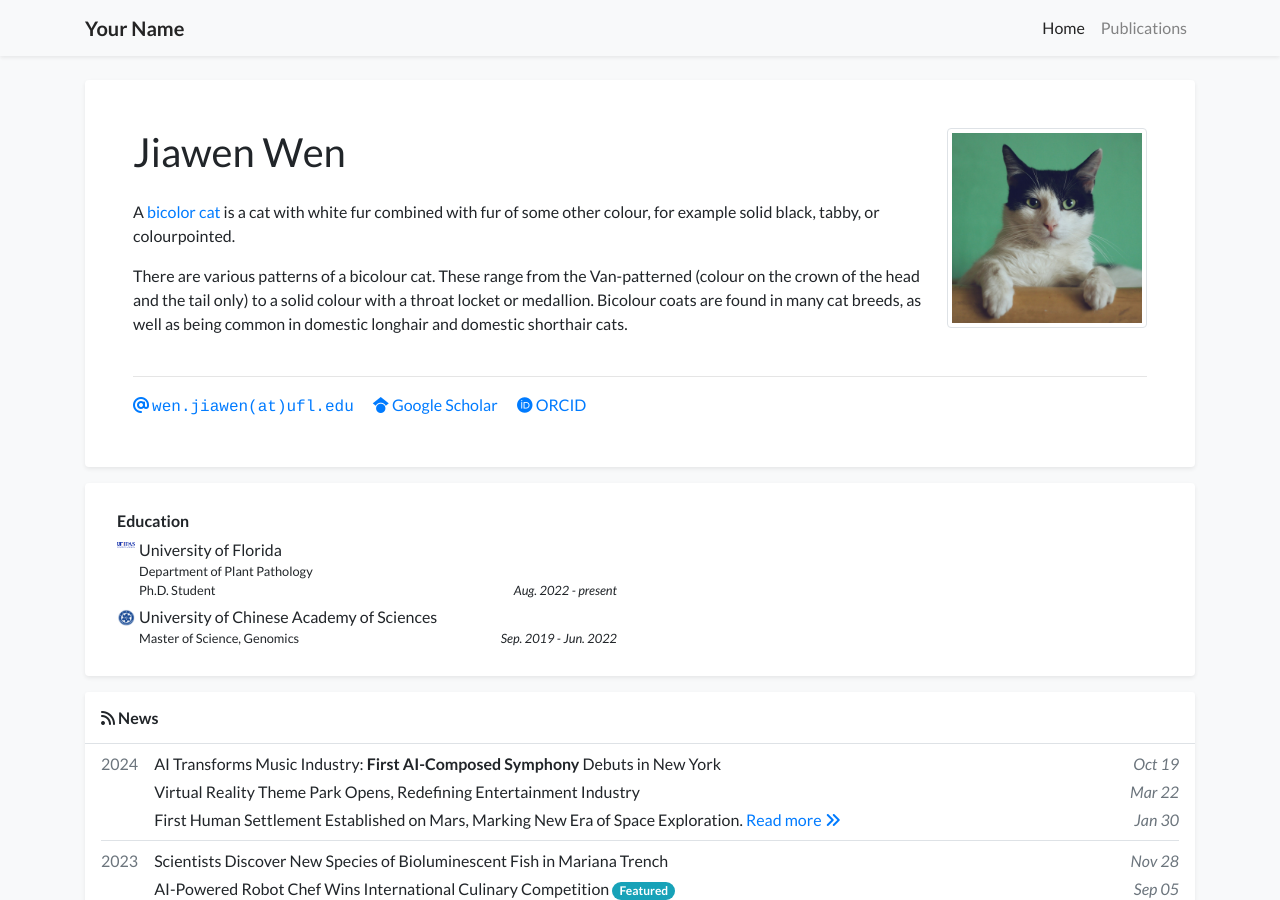
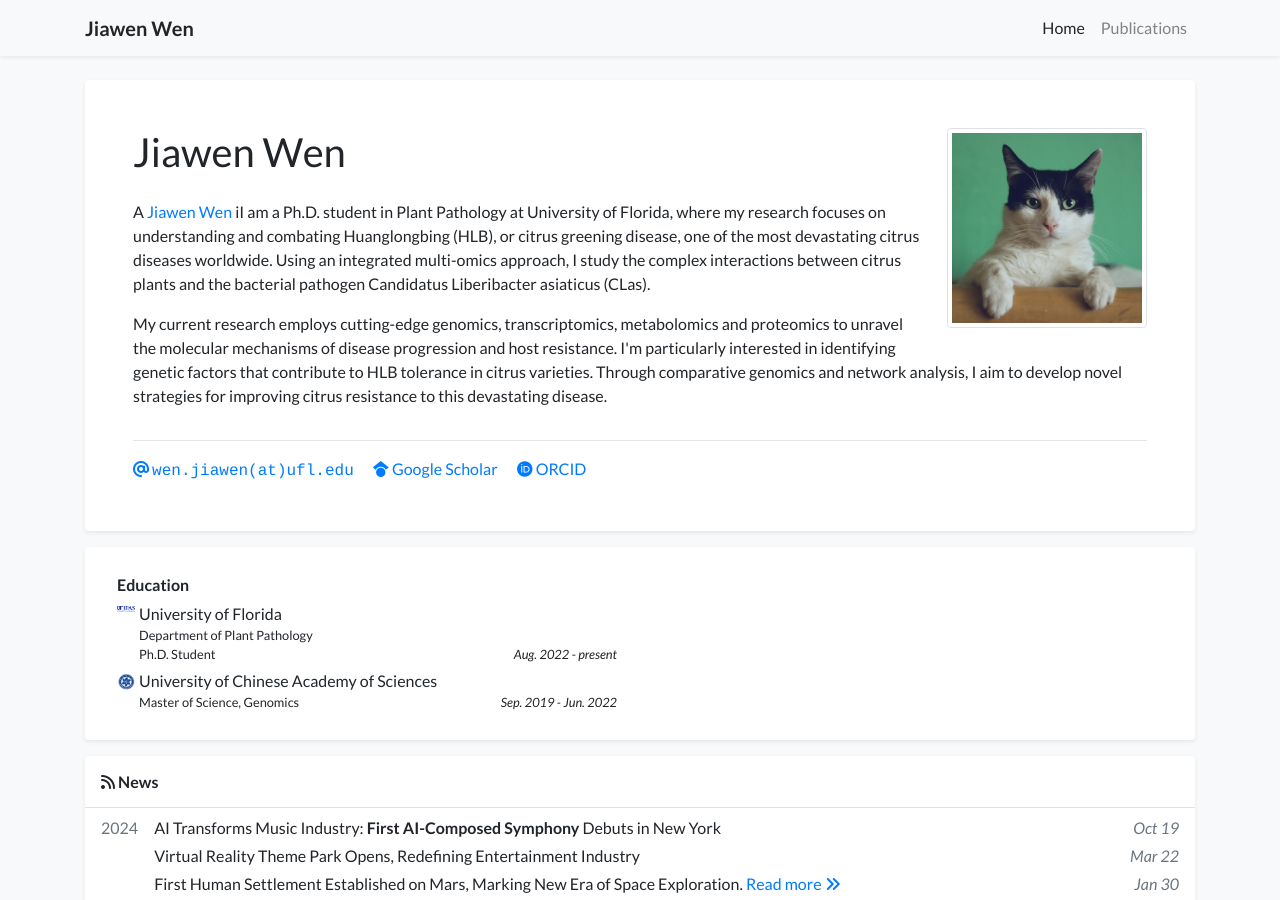
Before and after one commit to sarrajww/Jiawen_Wen.github.io, a Jekyll site: the page built from index.html, in a window 1280 px wide and 900 px high. Built offline with Jekyll 4.4.1, drawn with Linux system fonts in a browser that asks for light colours; nearby versions of some CDN libraries; a style sheet for code colours, icons or effects is not loaded.

Commit message:
Update profile.yml

```diff
--- a/_data/profile.yml
+++ b/_data/profile.yml
@@ -1,6 +1,6 @@
 primary_name: "Jiawen Wen"
 secondary_name: ""
-navbar_name: "Your Name"
+navbar_name: "Jiawen Wen"
 
 positions:
 #- logo: /assets/images/badges/MIT_Social_circle.png  # Logo is optional
@@ -22,12 +22,12 @@ orcid: https://orcid.org/0009-0008-1976-0698
 short_bio_text_justify: false
 short_bio: >-
   <p>
-    A <a href="https://en.wikipedia.org/wiki/Bicolor_cat" target="_blank">bicolor cat</a> is a cat with white fur combined with fur of some other colour, for example solid black, tabby, or colourpointed.
+    A <a href="https://orcid.org/0009-0008-1976-0698" target="_blank">Jiawen Wen</a> iI am a Ph.D. student in Plant Pathology at University of Florida, where my research focuses on understanding and combating Huanglongbing (HLB), or citrus greening disease, one of the most devastating citrus diseases worldwide. Using an integrated multi-omics approach, I study the complex interactions between citrus plants and the bacterial pathogen Candidatus Liberibacter asiaticus (CLas).
   </p>
   <p>
-    There are various patterns of a bicolour cat. These range from the Van-patterned (colour on the crown of the head
-    and the tail only) to a solid colour with a throat locket or medallion. Bicolour coats are found in many cat breeds,
-    as well as being common in domestic longhair and domestic shorthair cats.
+    My current research employs cutting-edge genomics, transcriptomics, metabolomics and proteomics to unravel the molecular mechanisms of disease progression and host resistance.
+    I'm particularly interested in identifying genetic factors that contribute to HLB tolerance in citrus varieties.
+    Through comparative genomics and network analysis, I aim to develop novel strategies for improving citrus resistance to this devastating disease.
   </p>
 
 portrait_url: /assets/images/photos/portrait.jpg
```
